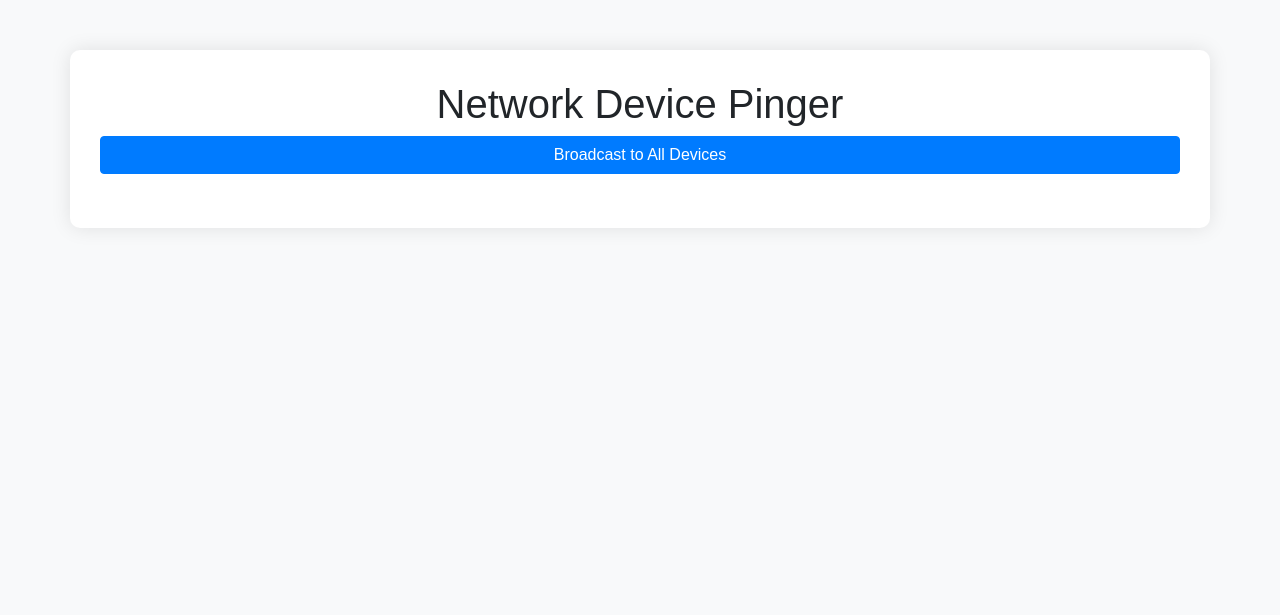
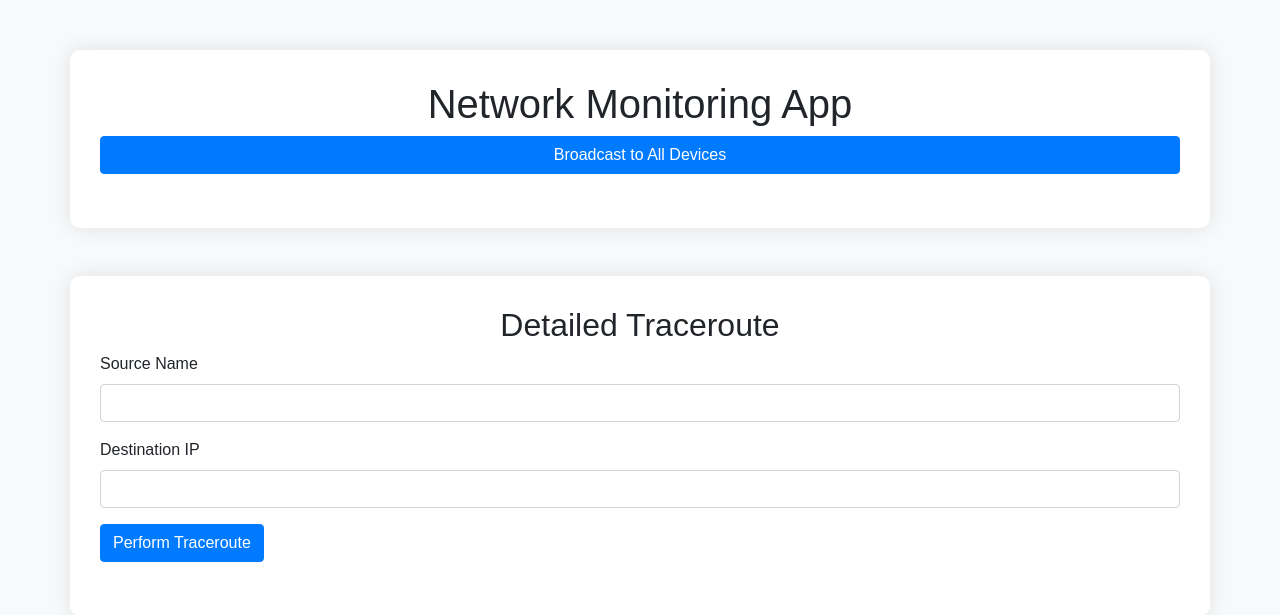
Before and after one commit to renginhelin/NetworkMonitoring2024, a Flask app: page / in a window 1280 px wide. Shown: the top 615 px of the page. Run offline with Flask 3, Linux system fonts and the light colour scheme; data that the repository does not hold is empty; some libraries are stand-ins or nearby versions.

Commit message:
traceroute  güncel

```diff
--- a/app.py
+++ b/app.py
@@ -77,6 +77,70 @@ class NetmikoHandler:
         ip_addresses = re.findall(r'\b\d{1,3}\.\d{1,3}\.\d{1,3}\.\d{1,3}\b', output)
         print(ip_addresses)
         return ip_addresses
+
+    def transform_arp_output(self):
+        arp_output = self.send_command("show arp")
+        lines = arp_output.strip().split("\n")[1:]
+
+        # Initialize the dictionary to hold the transformed output
+        arp_map = {}
+
+        for line in lines:
+            parts = [part for part in line.split() if part]
+            match = re.search(r'\s+(\S+)\s+\S+\s+(\S+)\s+(\S+)$', line)
+
+            if len(parts) >= 5:
+                ip_address = parts[1] if parts[1] != '-' else None
+                hardware_address = parts[3] if parts[3] != 'Incomplete' else None
+                if match:
+                    interface = match.group(3)
+
+                    # Only include entries with valid IP addresses and hardware addresses
+                    if ip_address and hardware_address:
+                        arp_map[ip_address] = [hardware_address, interface]
+
+        return arp_map
+
+    def combine_ip_interface(self):
+        # Send the commands to get the outputs
+        ip_output = self.connection.send_command("sh cdp entry * protocol | include IP")
+        interface_output = self.connection.send_command("sh cdp neighbors detail | include Interface")
+
+        def parse_ip_output(ip_output):
+            # Extract IP addresses from the output
+            ip_addresses = []
+            lines = ip_output.strip().splitlines()
+            for line in lines:
+                if "IP address:" in line:
+                    ip_address = line.split(":")[1].strip()
+                    ip_addresses.append(ip_address)
+            return ip_addresses
+
+        def parse_interface_output(interface_output):
+            # Extract interfaces from the output
+            interfaces = []
+            lines = interface_output.strip().splitlines()
+            for line in lines:
+                if "Interface:" in line:
+                    interface = line.split(",")[0].split(":")[1].strip()
+                    print(line)
+                    interfaces.append(interface)
+            return interfaces
+
+        # Parsing the outputs
+        ip_addresses = parse_ip_output(ip_output)
+        interfaces = parse_interface_output(interface_output)
+        print(ip_addresses, interfaces)
+        # Check lengths for mismatches
+        if len(ip_addresses) != len(interfaces):
+            raise ValueError("The number of IP addresses and interfaces does not match.")
+
+        # Combine IP addresses and interfaces into a dictionary
+        combined_map = {}
+        for ip, interface in zip(ip_addresses, interfaces):
+            combined_map[interface] = ip
+
+        return combined_map
 
 
 ssh_handlers = {}
@@ -194,64 +258,67 @@ def perform_operation():
         return jsonify({"status": "error", "message": "No active SSH session or connection not established"})
 
 
-@app.route('/traceroute', methods=['POST'])
-def traceroute():
+@app.route('/detailed_trace', methods=['POST'])
+def detailed_trace():
     def parse_next_hop(output):
-        match = re.search(r'\b(\d{1,3}\.){3}\d{1,3}\b', output)
-        if match:
-            return match.group()
+        # Split the output by lines
+        lines = output.strip().splitlines()
+        # Iterate over the lines to find the line containing the next hop
+        for line in lines:
+            # Find a line that contains the hop number followed by an IP address
+            match = re.search(r'\d+\s+(\d{1,3}\.\d{1,3}\.\d{1,3}\.\d{1,3})', line)
+            if match:
+                return match.group(1)
+
         return None
 
+
     devices = router_db.get_routers()
-    vpcs = host_db.find_documents()
     data = request.json
     source = data.get('source')
     destination = data.get('destination')
 
     trace_result = []
     current_hop = 1
-    current_ip = source
 
-    while current_ip != destination:
-        current_device = next((device for device in devices if device['host'] == current_ip), None)
+    current_hop_device = next((device for device in devices if source in device['interface']), None)
 
-        if current_device:
-            ssh_handler = NetmikoHandler(current_device)
-            ssh_handler.connect()
-            if ssh_handler and ssh_handler.connection:
-                command = f"traceroute {destination} ttl 1 2"
-                output = ssh_handler.send_command(command)
-                next_hop_ip = parse_next_hop(output)
+    while not (destination in current_hop_device["interface"]):
+        ssh_handler = NetmikoHandler(current_hop_device["connection"])
+        ssh_handler.connect()
+        if ssh_handler and ssh_handler.connection:
+            cdp_output = ssh_handler.combine_ip_interface()
+            print(cdp_output)
+            if re.match(r"SW\d+", current_hop_device["name"]):
+                command = f"traceroute {destination}"
+                next_device_ip = parse_next_hop(ssh_handler.send_command(command))
+                if next_device_ip in cdp_output.values():
+                    print("merhabalarmerhabalar")
+                    trace_result.append(current_hop_device)
+                    current_hop += 1
+                    current_hop_device = next((device for device in devices if next_device_ip in device['interface']), None)
+            else:
 
-                if next_hop_ip:
-                    trace_result.append({
-                        "hop": current_hop,
-                        "ip": current_ip,
-                        "device_type": "Router"
-                    })
-                    current_ip = next_hop_ip
-                else:
-                    trace_result.append({
-                        "hop": current_hop,
-                        "ip": current_ip,
-                        "device_type": "Unknown"
-                    })
-                    break
+                arp_output = ssh_handler.transform_arp_output()
+                print(arp_output)
+                command = f"traceroute {destination} ttl 1 1"
+                next_device_ip = parse_next_hop(ssh_handler.send_command(command))
+                print(next_device_ip)
+                interface = arp_output[next_device_ip][1]
+                print(interface)
+                if arp_output[next_device_ip][1] in cdp_output.keys():
 
-        # Check if the current_ip matches any host in vpcs
-        current_vpcs = next((vpc for vpc in vpcs if vpc['host'] == current_ip), None)
+                    trace_result.append(current_hop_device)
+                    current_hop += 1
+                    current_hop_device = next((device for device in devices if str(cdp_output[interface]) in device['interface']), None)
+        ssh_handler.disconnect()
 
-        if current_vpcs:
-            trace_result.append({
-                "hop": current_hop,
-                "ip": current_ip,
-                "device_type": "VPCS"
-            })
-            break
 
-        current_hop += 1
+    trace_result.append(current_hop_device)
+    current_hop += 1
+    return jsonify({"status": "success", "trace": trace_result})
 
-    return jsonify({"status": "success", "trace": trace_result})
+
 
 
 def format_interface_brief(output):
@@ -323,7 +390,7 @@ def add_device():
     data = request.json
     device_type = data.get("deviceType")
 
-    if device_type == "router":
+    if device_type == "router" :
         host = data.get("host")
         name = data.get("name")
         username = data.get("username")
@@ -344,7 +411,7 @@ def add_device():
             new_device = {
                 "name": name,
                 "connection": connection,
-                "interface": []
+                "interface": ssh_handler.get_interface_ips()
             }
             result = router_db.add_router(new_device)
             ssh_handler.disconnect()
@@ -363,6 +430,5 @@ def add_device():
         return jsonify({"status": "error", "message": "Invalid device type"}), 400
 
 
-
 if __name__ == "__main__":
     app.run(debug=True)
--- a/templates/index.html
+++ b/templates/index.html
@@ -4,7 +4,7 @@
 <head>
     <meta charset="UTF-8">
     <meta name="viewport" content="width=device-width, initial-scale=1.0">
-    <title>Network Device Pinger</title>
+    <title>Network Monitoring App</title>
     <link rel="stylesheet" href="https://stackpath.bootstrapcdn.com/bootstrap/4.5.2/css/bootstrap.min.css">
     <link rel="stylesheet" href="https://cdnjs.cloudflare.com/ajax/libs/font-awesome/5.15.3/css/all.min.css">
     <style>
@@ -153,7 +153,7 @@
 
 <body>
     <div class="container">
-        <h1 class="text-center">Network Device Pinger</h1>
+        <h1 class="text-center">Network Monitoring App</h1>
         <button class="btn btn-primary btn-block mb-4" id="broadcast-btn">Broadcast to All Devices</button>
         <div id="devices-container" class="mt-4">
             <!-- Device cards will be populated here -->
@@ -261,6 +261,26 @@
     </div>
 </div>
 
+<!-- Traceroute Form -->
+<div class="container mt-5">
+    <h2 class="text-center">Detailed Traceroute</h2>
+    <form id="traceroute-form">
+        <div class="form-group">
+            <label for="source-name">Source Name</label>
+            <input type="text" class="form-control" id="source-name" name="source_name" required>
+        </div>
+        <div class="form-group">
+            <label for="destination-ip">Destination IP</label>
+            <input type="text" class="form-control" id="destination-ip" name="destination_ip" required>
+        </div>
+        <button type="submit" class="btn btn-primary" id="traceroute-btn">Perform Traceroute</button>
+    </form>
+    <div id="trace-output-container" class="output-section mt-4">
+        <!-- Traceroute output will be displayed here -->
+    </div>
+</div>
+
+
 
 
     <script src="https://code.jquery.com/jquery-3.5.1.min.js"></script>
@@ -301,26 +321,28 @@
         // Set up polling every 5 seconds (5000 milliseconds)
         setInterval(loadDevices, 5000);
 
-        $('#traceroute-btn').click(function () {
-            let sourceIp = $('#source-ip').val();
-            let destinationIp = $('#destination-ip').val();
+$(document).ready(function () {
+    // Handle form submission for detailed traceroute
+    $('#traceroute-form').submit(function (event) {
+        event.preventDefault();
 
-            if (sourceIp && destinationIp) {
+        let source = $('#source-name').val();
+        let destination = $('#destination-ip').val();
+
+        if (source && destination) {
             $.ajax({
-                    url: '/traceroute',
+                url: '/detailed_trace',  // Update the URL to match the Flask route
                 type: 'POST',
                 contentType: 'application/json',
-                    data: JSON.stringify({ source: sourceIp, destination: destinationIp }),
+                data: JSON.stringify({ source: source, destination: destination }),
                 success: function (response) {
                     if (response.status === 'success') {
-                            let traceOutput = '<h6>Traceroute Result:</h6>';
+                        let traceOutput = '<h6>Detailed Traceroute Result:</h6>';
                         traceOutput += '<pre>';
-                            response.trace.forEach(hop => {
-                                traceOutput += `Hop ${hop.hop}: ${hop.ip} (${hop.device_type})\n`;
+                        response.trace.forEach((hop, index) => {
+                            traceOutput += `Hop ${index + 1}: ${hop.name}, IP: ${hop.connection.host},\n`;
                         });
                         traceOutput += '</pre>';
-
-                            // Display the traceroute result in the new trace output container
                         $('#trace-output-container').html(traceOutput);
                     } else {
                         alert('Traceroute failed: ' + response.message);
@@ -334,6 +356,7 @@
         } else {
             alert('Please enter both source and destination IP addresses.');
         }
+    });
 });
 
         $(document).on('click', '.connect-btn', function (event) {
```
Lines whose indentation alone changed are shown as unchanged.
